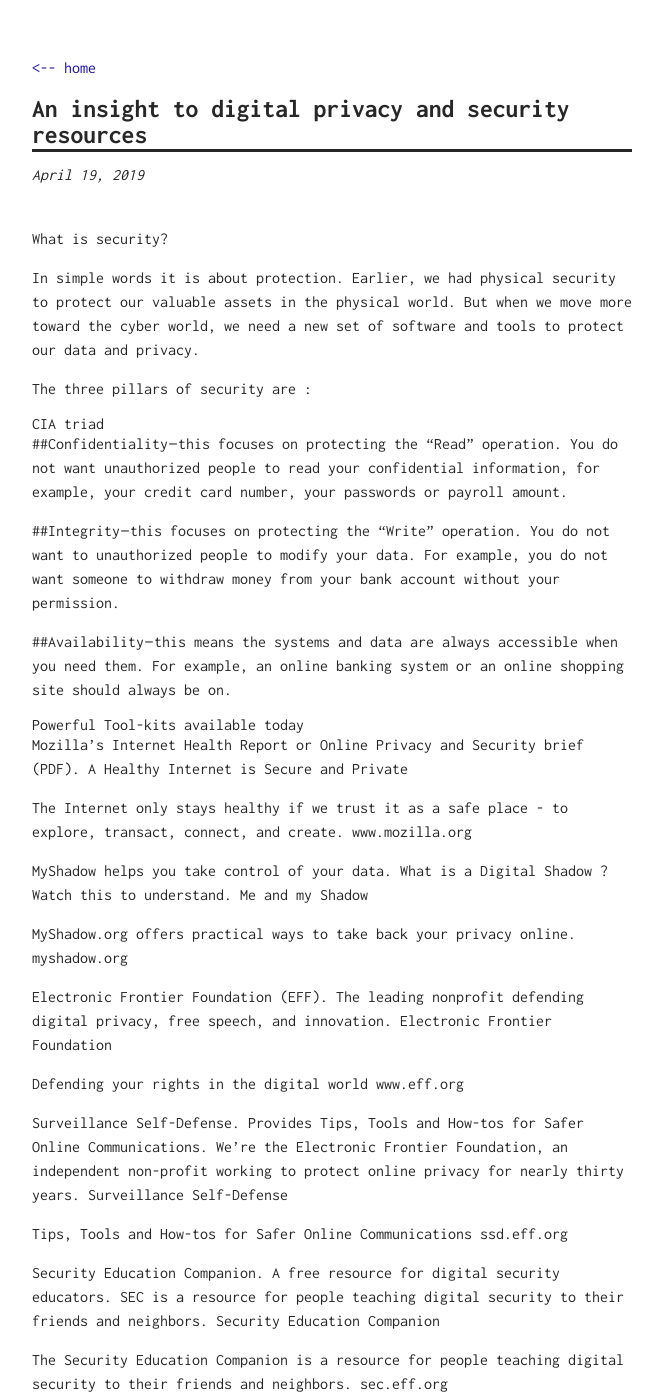
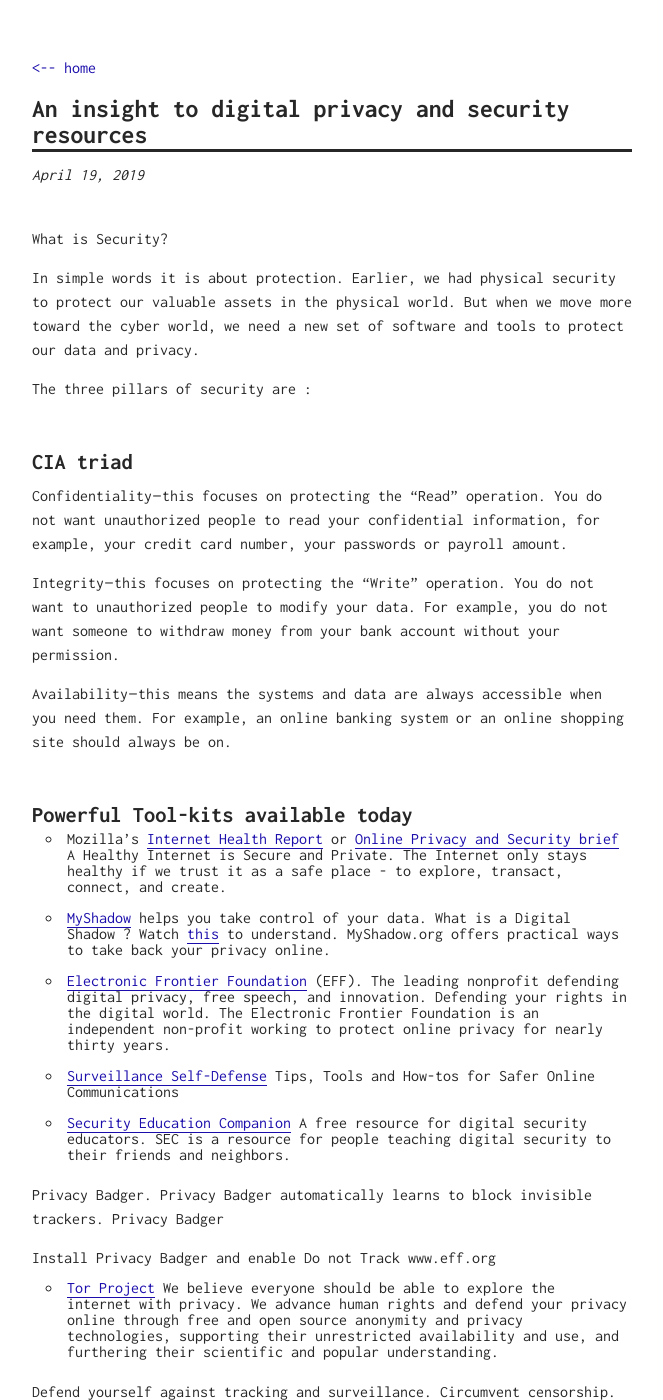
Before and after one commit to kaiiyer/kaiiyer.github.io, a Jekyll site: the page built from _posts/2019-04-19-An insight to Digital Privacy and Security Resources.md, in a window 1280 px wide and 1400 px high. Shown: the whole window, without its empty margins (308-971 px from the left). Built offline with Jekyll 4.4.1, drawn with Linux system fonts in a browser that asks for light colours; our own code applies the rules of GitHub Pages for plain Markdown files; some of the changed text lies outside the part shown.

Commit message:
Update 2019-04-19-An insight to Digital Privacy and Security Resources.md

```diff
--- a/_posts/2019-04-19-An insight to Digital Privacy and Security Resources.md
+++ b/_posts/2019-04-19-An insight to Digital Privacy and Security Resources.md
@@ -1,49 +1,38 @@
-What is security?
+What is Security?
 
 In simple words it is about protection. Earlier, we had physical security to protect our valuable assets in the physical world. But when we move more toward the cyber world, we need a new set of software and tools to protect our data and privacy.
 
 The three pillars of security are :
 
-### CIA triad
+# CIA triad
 
-##Confidentiality — this focuses on protecting the “Read” operation. You do not want unauthorized people to read your confidential information, for example, your credit card number, your passwords or payroll amount.
+<b>Confidentiality</b> — this focuses on protecting the “Read” operation. You do not want unauthorized people to read your confidential information, for example, your credit card number, your passwords or payroll amount.
 
-##Integrity — this focuses on protecting the “Write” operation. You do not want to unauthorized people to modify your data. For example, you do not want someone to withdraw money from your bank account without your permission.
+<b>Integrity</b> — this focuses on protecting the “Write” operation. You do not want to unauthorized people to modify your data. For example, you do not want someone to withdraw money from your bank account without your permission.
 
-##Availability — this means the systems and data are always accessible when you need them. For example, an online banking system or an online shopping site should always be on.
+<b>Availability</b> — this means the systems and data are always accessible when you need them. For example, an online banking system or an online shopping site should always be on.
 
-### Powerful Tool-kits available today
+# Powerful Tool-kits available today
 
-Mozilla’s Internet Health Report or Online Privacy and Security brief (PDF).
-A Healthy Internet is Secure and Private
+> - Mozilla’s [Internet Health Report](https://internethealthreport.org/) or [Online Privacy and Security brief](https://assets.mozilla.net/pdf/IHPbriefs_Online_Privacy_March_2017.pdf)
+    A Healthy Internet is Secure and Private. The Internet only stays healthy if we trust it as a safe place - to explore, transact, connect, and create.
 
-The Internet only stays healthy if we trust it as a safe place - to explore, transact, connect, and create.
-www.mozilla.org
 
-MyShadow helps you take control of your data.
-What is a Digital Shadow ? Watch this to understand.
-Me and my Shadow
+> - [MyShadow](https://myshadow.org/train) helps you take control of your data.
+    What is a Digital Shadow ? Watch [this](https://myshadow.org/media/video/what-is-a-digital-shadow.mp4) to understand.
+    MyShadow.org offers practical ways to take back your privacy online.
 
-MyShadow.org offers practical ways to take back your privacy online.
-myshadow.org
 
-Electronic Frontier Foundation (EFF). The leading nonprofit defending digital privacy, free speech, and innovation.
-Electronic Frontier Foundation
+> - [Electronic Frontier Foundation](www.eff.org) (EFF). The leading nonprofit defending digital privacy, free speech, and innovation.
+    Defending your rights in the digital world. The Electronic Frontier Foundation is an independent non-profit working to protect online privacy for nearly thirty years.
 
-Defending your rights in the digital world
-www.eff.org
+> - [Surveillance Self-Defense](ssd.eff.org)
+    Tips, Tools and How-tos for Safer Online Communications
 
-Surveillance Self-Defense. Provides Tips, Tools and How-tos for Safer Online Communications. We’re the Electronic Frontier Foundation, an independent non-profit working to protect online privacy for nearly thirty years.
-Surveillance Self-Defense
 
-Tips, Tools and How-tos for Safer Online Communications
-ssd.eff.org
+> - [Security Education Companion](sec.eff.org)
+    A free resource for digital security educators. SEC is a resource for people teaching digital security to their friends and neighbors.
 
-Security Education Companion. A free resource for digital security educators. SEC is a resource for people teaching digital security to their friends and neighbors.
-Security Education Companion
-
-The Security Education Companion is a resource for people teaching digital security to their friends and neighbors.
-sec.eff.org
 
 Privacy Badger. Privacy Badger automatically learns to block invisible trackers.
 Privacy Badger
@@ -51,11 +40,11 @@
 Install Privacy Badger and enable Do not Track
 www.eff.org
 
-Tor Project. We believe everyone should be able to explore the internet with privacy.We advance human rights and defend your privacy online through free and open source anonymity and privacy technologies, supporting their unrestricted availability and use, and furthering their scientific and popular understanding.
-The Tor Project | Privacy & Freedom Online
+> - [Tor Project](www.torproject.org)
+    We believe everyone should be able to explore the internet with privacy. We advance human rights and defend your privacy online through free and open source anonymity and privacy technologies, supporting their unrestricted availability and use, and furthering their scientific and popular understanding.
 
 Defend yourself against tracking and surveillance. Circumvent censorship.
-www.torproject.org
+
 
 DEFEND and DETOX. An amazing step by step guide to running a digital safety class. This curriculum was created for a Defend and Detox event for women in New York City to teach the digital women how to protect herself online. The curriculum can be adapted for women anywhere.
 DEFEND: Privacy and Security Workshop for Women
```
